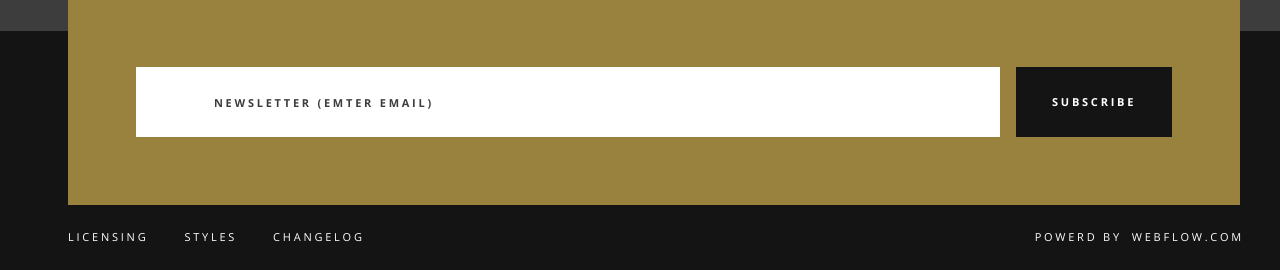
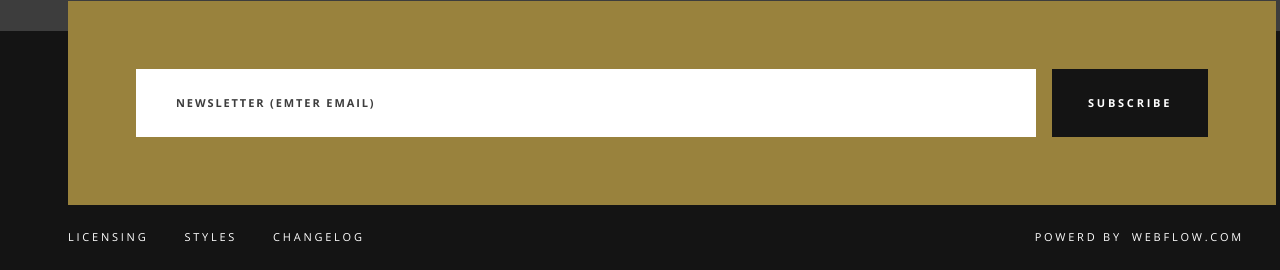
Before and after one commit to MaksymBohatov/Vantage, a plain HTML site: page index.html in a window 1280 px wide. Shown: the part 3219-3489 px from the top of the page. Drawn offline with nearby package versions, Linux system fonts and the light colour scheme.

Commit message:
vantage-4-padding-added

```diff
--- a/style.css
+++ b/style.css
@@ -26,6 +26,7 @@ html {
   background-repeat: no-repeat;
 
   height: 659px;
+  /* padding-bottom: 524px; */
 
   position: relative;
   z-index: 1;
@@ -722,8 +723,6 @@ html {
   left: 68px;
 }
 .newsletter__input {
-  width: 860px;
-  height: 68px;
   background: #fff;
   border: none;
 
@@ -736,17 +735,20 @@ html {
   line-height: 34px; /* 309.091% */
   letter-spacing: 2.763px;
   text-transform: uppercase;
+
+  padding: 17px 0 17px 40px;
+  width: 860px;
+
 }
 .newsletter__input::placeholder {
   width: 296px;
-  text-align: end;
   color: #3d3d3d;
   font-family:var(--main-font);
   font-size: 11px;
   font-style: normal;
   font-weight: 700;
   line-height: 34px; /* 309.091% */
-  letter-spacing: 2.763px;
+  letter-spacing: 0.173em;
   text-transform: uppercase;
 }
 .newsletter__btn-subscribe {
```
